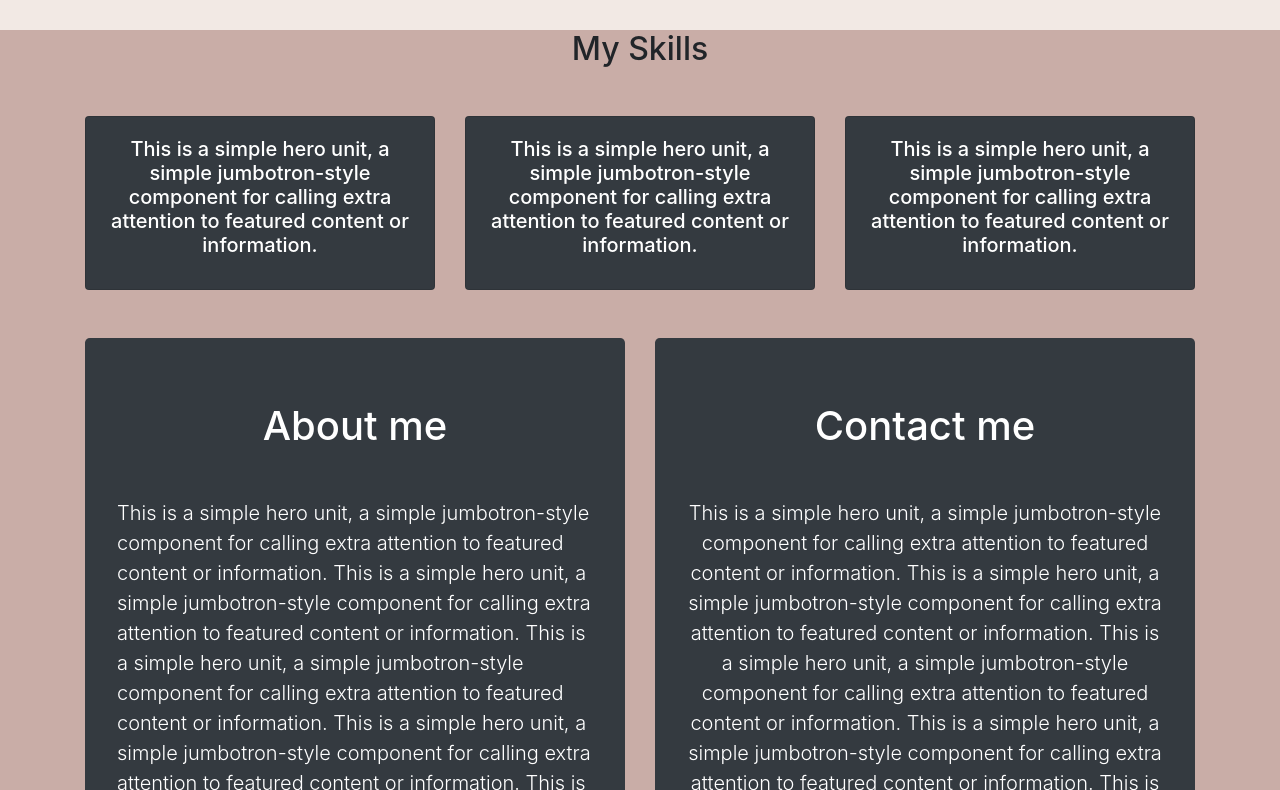
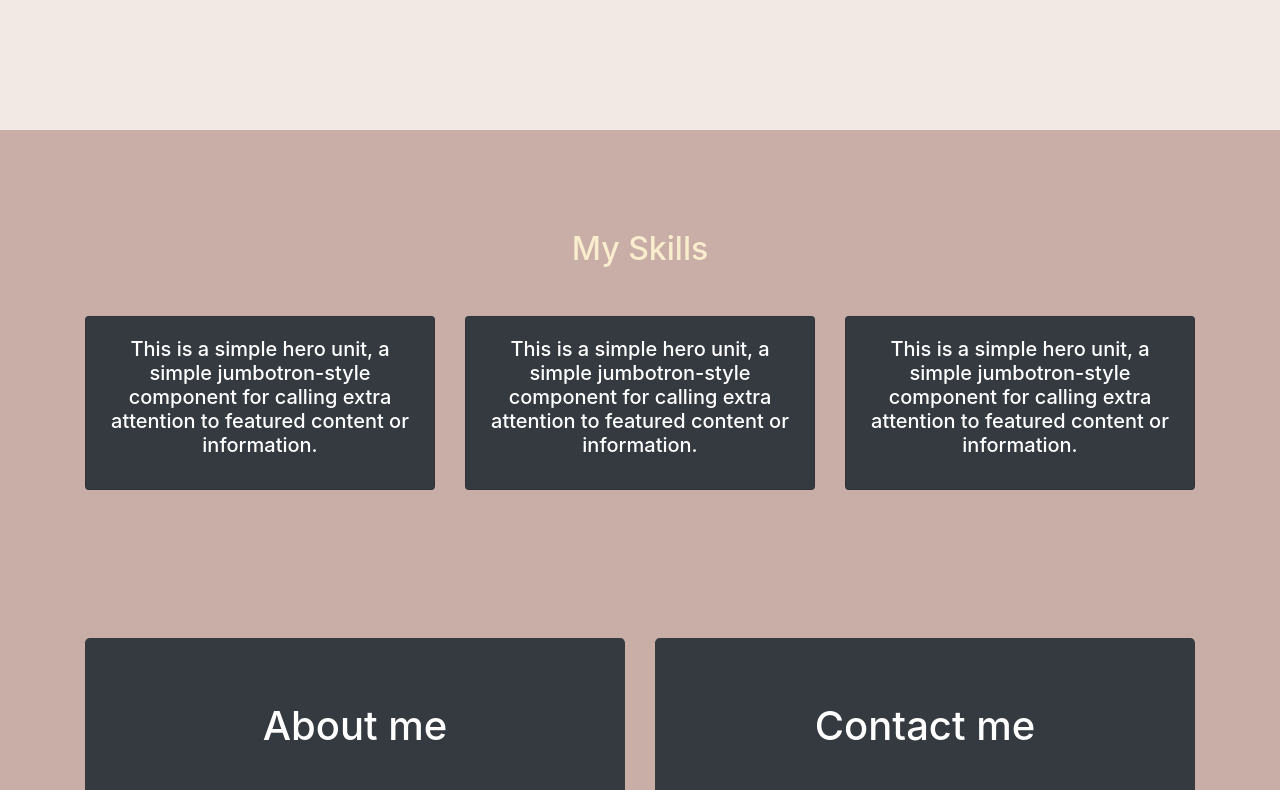
Before and after one commit to macaulam/challenge3, a plain HTML site: page index.html in a window 1280 px wide. Shown: the part 2176-2966 px from the top of the page. Drawn offline with nearby package versions, Linux system fonts and the light colour scheme.

Commit message:
card change and padding change in skills section

```diff
--- a/assets/css/style.css
+++ b/assets/css/style.css
@@ -42,7 +42,12 @@ body {
     max-width: 75%;
 }
 /* Work section */
-
+.colorFonts, h2 {
+    color: var(--fontsColor)
+}
+.container {
+    padding-top: 100px;
+}
 
 .work {
     padding-top: 100px;
```
